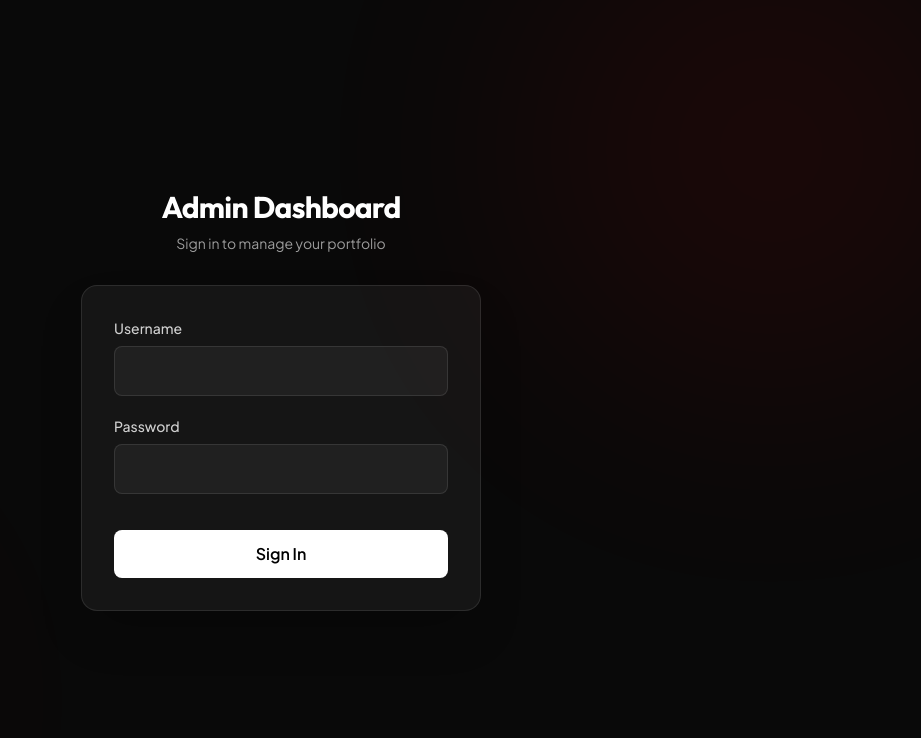
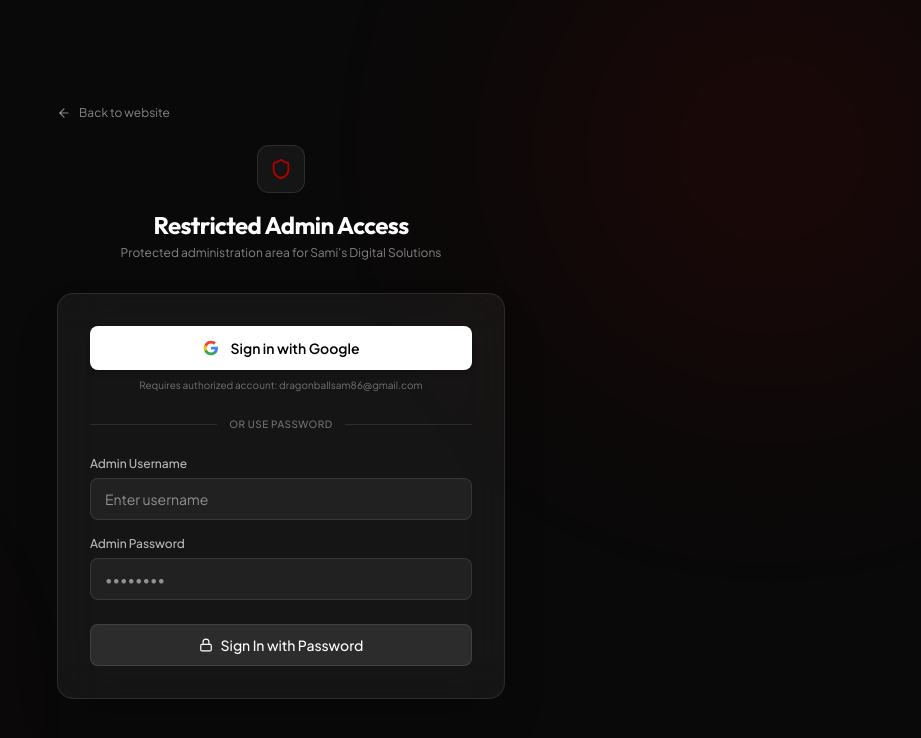
Before and after one commit to shadowinside215-ux/SAMMY-ARAFATI, a React (Vite) app: page /admin/login in a window 1280 px wide. Shown: the top 738 px of the page, without its empty margins (359-1280 px from the left). Built offline with nearby package versions, Linux system fonts and the light colour scheme.

Commit message:
refactor: implement secure Firebase authentication
Migrate from local dummy auth to Firebase Authentication for admin access. Update security rules, add brute-force protection to the login flow, and improve metadata for SEO.

```diff
--- a/index.html
+++ b/index.html
@@ -3,7 +3,10 @@
   <head>
     <meta charset="UTF-8" />
     <meta name="viewport" content="width=device-width, initial-scale=1.0" />
-    <title>Sami Digital Solutions | Portfolio</title>
+    <title>Sami's Digital Solutions | Portfolio</title>
+    <meta name="description" content="Premium portfolio website for Sami's Digital Solutions." />
+    <meta property="og:title" content="Sami's Digital Solutions" />
+    <meta property="og:description" content="Premium portfolio website for Sami's Digital Solutions." />
     <link rel="preconnect" href="https://fonts.googleapis.com">
     <link rel="preconnect" href="https://fonts.gstatic.com" crossorigin>
     <link href="https://fonts.googleapis.com/css2?family=Outfit:wght@400;500;600;700;800&family=Plus+Jakarta+Sans:wght@400;500;600;700&display=swap" rel="stylesheet">
--- a/src/components/Footer.tsx
+++ b/src/components/Footer.tsx
@@ -15,7 +15,6 @@
         <div className="hidden md:flex gap-4">
           <span className="text-[10px] text-white/60 hover:text-white cursor-pointer transition-colors">WhatsApp</span>
           <span className="text-[10px] text-white/60 hover:text-white cursor-pointer transition-colors">Email</span>
-          {/* <a href="/admin/login" className="text-[10px] text-white/60 hover:text-white cursor-pointer transition-colors">Admin</a> */}
         </div>
       </div>
       <div className="flex items-center gap-4 text-xs font-medium">
--- a/src/components/admin/AdminLogin.tsx
+++ b/src/components/admin/AdminLogin.tsx
@@ -1,82 +1,227 @@
-import React, { useState } from 'react';
+import React, { useState, useEffect } from 'react';
 import { useNavigate } from 'react-router-dom';
+import { GoogleAuthProvider, signInWithPopup, signOut } from 'firebase/auth';
 import { auth } from '../../lib/firebase';
+import { Shield, Lock, AlertCircle, ArrowLeft } from 'lucide-react';
+
+// Expected SHA-256 hash for secure admin password comparison
+const ADMIN_PASSWORD_HASH = '6f6a4e56098cfd9af29e3ae549503b370211a4e94421457fe4cfd39a38a1fa08';
+const ADMIN_USERNAME = 'sami';
+const AUTHORIZED_EMAIL = 'dragonballsam86@gmail.com';
+
+async function sha256(message: string): Promise<string> {
+  const msgBuffer = new TextEncoder().encode(message);
+  const hashBuffer = await crypto.subtle.digest('SHA-256', msgBuffer);
+  const hashArray = Array.from(new Uint8Array(hashBuffer));
+  return hashArray.map(b => b.toString(16).padStart(2, '0')).join('');
+}
 
 export const AdminLogin = () => {
   const [username, setUsername] = useState('');
   const [password, setPassword] = useState('');
   const [error, setError] = useState('');
   const [loading, setLoading] = useState(false);
+  const [lockoutRemaining, setLockoutRemaining] = useState<number>(0);
   const navigate = useNavigate();
 
-  const handleLogin = async (e: React.FormEvent) => {
-    e.preventDefault();
+  // Check brute force lockout state
+  useEffect(() => {
+    const checkLockout = () => {
+      const lockoutUntil = parseInt(localStorage.getItem('adminLockoutUntil') || '0', 10);
+      const now = Date.now();
+      if (lockoutUntil > now) {
+        setLockoutRemaining(Math.ceil((lockoutUntil - now) / 1000));
+      } else {
+        setLockoutRemaining(0);
+      }
+    };
+    checkLockout();
+    const interval = setInterval(checkLockout, 1000);
+    return () => clearInterval(interval);
+  }, []);
+
+  const handleFailedAttempt = () => {
+    const attempts = parseInt(localStorage.getItem('adminFailedAttempts') || '0', 10) + 1;
+    localStorage.setItem('adminFailedAttempts', attempts.toString());
+    if (attempts >= 5) {
+      const lockoutUntil = Date.now() + 5 * 60 * 1000; // 5 minute lockout
+      localStorage.setItem('adminLockoutUntil', lockoutUntil.toString());
+      localStorage.removeItem('adminFailedAttempts');
+      setError('Too many failed attempts. Security lockout active for 5 minutes.');
+    } else {
+      setError(`Invalid credentials. ${5 - attempts} attempts remaining before temporary lockout.`);
+    }
+  };
+
+  const handleGoogleLogin = async () => {
+    if (lockoutRemaining > 0) return;
     setError('');
+    setLoading(true);
 
-    if (username === 'sami' && password === '2006') {
-      setLoading(true);
     try {
-        localStorage.setItem('adminToken', 'true'); // Keep token for UI state if needed
+      const provider = new GoogleAuthProvider();
+      provider.setCustomParameters({ prompt: 'select_account' });
+      const result = await signInWithPopup(auth, provider);
+      const email = result.user.email?.toLowerCase();
+
+      if (email === AUTHORIZED_EMAIL.toLowerCase()) {
+        localStorage.removeItem('adminFailedAttempts');
+        localStorage.removeItem('adminLockoutUntil');
+        const session = {
+          user: email,
+          method: 'google',
+          expiresAt: Date.now() + 4 * 60 * 60 * 1000,
+        };
+        localStorage.setItem('adminSession', JSON.stringify(session));
+        localStorage.setItem('adminToken', 'true');
         navigate('/admin');
-      } catch (err) {
-        console.error("Login error:", err);
-        setError('Login failed. Please try again.');
+      } else {
+        await signOut(auth);
+        setError(`Access Denied: ${email || 'This account'} is not authorized. Only ${AUTHORIZED_EMAIL} has admin rights.`);
+      }
+    } catch (err: any) {
+      console.error('Google sign-in error:', err);
+      if (err.code !== 'auth/popup-closed-by-user') {
+        setError(err.message || 'Google authentication failed. Please try again.');
+      }
     } finally {
       setLoading(false);
     }
+  };
+
+  const handlePasswordLogin = async (e: React.FormEvent) => {
+    e.preventDefault();
+    if (lockoutRemaining > 0) return;
+    setError('');
+    setLoading(true);
+
+    try {
+      const passwordHash = await sha256(password);
+      if (username.trim() === ADMIN_USERNAME && passwordHash === ADMIN_PASSWORD_HASH) {
+        localStorage.removeItem('adminFailedAttempts');
+        localStorage.removeItem('adminLockoutUntil');
+        const session = {
+          user: ADMIN_USERNAME,
+          method: 'password',
+          expiresAt: Date.now() + 4 * 60 * 60 * 1000,
+        };
+        localStorage.setItem('adminSession', JSON.stringify(session));
+        localStorage.setItem('adminToken', 'true');
+        navigate('/admin');
       } else {
-      setError('Invalid username or password');
+        handleFailedAttempt();
+      }
+    } catch (err) {
+      console.error('Login error:', err);
+      setError('An error occurred during verification. Please try again.');
+    } finally {
+      setLoading(false);
     }
   };
 
   return (
-    <div className="min-h-screen bg-[#090909] text-white flex items-center justify-center selection:bg-[#B30000]/30 selection:text-white relative overflow-hidden">
+    <div className="min-h-screen bg-[#090909] text-white flex items-center justify-center selection:bg-[#B30000]/30 selection:text-white relative overflow-hidden p-6">
       {/* Background Glows */}
       <div className="absolute top-[-100px] right-[-100px] w-[500px] h-[500px] bg-[#B30000] opacity-10 blur-[120px] rounded-full pointer-events-none z-0"></div>
       <div className="absolute bottom-[-100px] left-[-100px] w-[400px] h-[400px] bg-[#B30000] opacity-5 blur-[100px] rounded-full pointer-events-none z-0"></div>
 
-      <div className="relative z-10 w-full max-w-md px-6">
+      <div className="relative z-10 w-full max-w-md">
+        {/* Back link */}
+        <button
+          onClick={() => navigate('/')}
+          className="inline-flex items-center gap-2 text-xs text-white/50 hover:text-white transition-colors mb-6"
+        >
+          <ArrowLeft size={14} /> Back to website
+        </button>
+
         <div className="text-center mb-8">
-          <h1 className="text-3xl font-bold tracking-tight mb-2">Admin Dashboard</h1>
-          <p className="text-white/60 text-sm">Sign in to manage your portfolio</p>
+          <div className="inline-flex items-center justify-center w-12 h-12 rounded-xl bg-white/5 border border-white/10 mb-4 text-[#B30000]">
+            <Shield size={22} />
+          </div>
+          <h1 className="text-2xl font-bold tracking-tight mb-1">Restricted Admin Access</h1>
+          <p className="text-white/50 text-xs">Protected administration area for Sami's Digital Solutions</p>
         </div>
 
-        <form onSubmit={handleLogin} className="bg-white/5 p-8 rounded-2xl border border-white/10 flex flex-col gap-5 shadow-2xl">
-          {error && <div className="p-3 bg-red-500/10 border border-red-500/20 text-red-500 text-sm rounded-lg text-center">{error}</div>}
+        <div className="bg-white/5 p-8 rounded-2xl border border-white/10 flex flex-col gap-6 shadow-2xl backdrop-blur-xl">
+          {error && (
+            <div className="p-3 bg-red-500/10 border border-red-500/20 text-red-400 text-xs rounded-lg flex items-center gap-2">
+              <AlertCircle size={16} className="shrink-0" />
+              <span>{error}</span>
+            </div>
+          )}
 
-          <div className="flex flex-col gap-2">
-            <label className="text-sm font-medium text-white/80">Username</label>
+          {lockoutRemaining > 0 && (
+            <div className="p-3 bg-amber-500/10 border border-amber-500/20 text-amber-300 text-xs rounded-lg text-center">
+              Security lockout active. Try again in {Math.floor(lockoutRemaining / 60)}m {lockoutRemaining % 60}s.
+            </div>
+          )}
+
+          {/* Primary Recommended: Google Sign-in */}
+          <div>
+            <button
+              type="button"
+              onClick={handleGoogleLogin}
+              disabled={loading || lockoutRemaining > 0}
+              className="w-full py-3 px-4 bg-white hover:bg-white/90 text-black font-semibold rounded-lg flex items-center justify-center gap-3 transition-all disabled:opacity-50 text-sm shadow-md"
+            >
+              <svg className="w-4 h-4" viewBox="0 0 24 24">
+                <path fill="#4285F4" d="M22.56 12.25c0-.78-.07-1.53-.2-2.25H12v4.26h5.92c-.26 1.37-1.04 2.53-2.21 3.31v2.77h3.57c2.08-1.92 3.28-4.74 3.28-8.09z" />
+                <path fill="#34A853" d="M12 23c2.97 0 5.46-.98 7.28-2.66l-3.57-2.77c-.98.66-2.23 1.06-3.71 1.06-2.86 0-5.29-1.93-6.16-4.53H2.18v2.84C3.99 20.53 7.7 23 12 23z" />
+                <path fill="#FBBC05" d="M5.84 14.09c-.22-.66-.35-1.36-.35-2.09s.13-1.43.35-2.09V7.06H2.18C1.43 8.55 1 10.22 1 12s.43 3.45 1.18 4.94l2.85-2.22.81-.63z" />
+                <path fill="#EA4335" d="M12 5.38c1.62 0 3.06.56 4.21 1.64l3.15-3.15C17.45 2.09 14.97 1 12 1 7.7 1 3.99 3.47 2.18 7.06l3.66 2.84c.87-2.6 3.3-4.52 6.16-4.52z" />
+              </svg>
+              <span>Sign in with Google</span>
+            </button>
+            <p className="text-[10px] text-white/40 text-center mt-2">
+              Requires authorized account: {AUTHORIZED_EMAIL}
+            </p>
+          </div>
+
+          <div className="flex items-center gap-3">
+            <div className="h-px flex-1 bg-white/10"></div>
+            <span className="text-[10px] uppercase tracking-wider text-white/40 font-medium">Or use password</span>
+            <div className="h-px flex-1 bg-white/10"></div>
+          </div>
+
+          {/* Secondary: Username & Password with security protections */}
+          <form onSubmit={handlePasswordLogin} className="flex flex-col gap-4">
+            <div className="flex flex-col gap-1.5">
+              <label className="text-xs font-medium text-white/70">Admin Username</label>
               <input
                 type="text"
                 value={username}
                 onChange={(e) => setUsername(e.target.value)}
                 required
-              disabled={loading}
-              className="bg-white/5 border border-white/10 rounded-lg px-4 py-3 text-white focus:outline-none focus:border-[#B30000] transition-colors"
+                disabled={loading || lockoutRemaining > 0}
+                placeholder="Enter username"
+                className="bg-white/5 border border-white/10 rounded-lg px-3.5 py-2.5 text-sm text-white focus:outline-none focus:border-[#B30000] transition-colors disabled:opacity-50"
               />
             </div>
 
-          <div className="flex flex-col gap-2">
-            <label className="text-sm font-medium text-white/80">Password</label>
+            <div className="flex flex-col gap-1.5">
+              <label className="text-xs font-medium text-white/70">Admin Password</label>
               <input
                 type="password"
                 value={password}
                 onChange={(e) => setPassword(e.target.value)}
                 required
-              disabled={loading}
-              className="bg-white/5 border border-white/10 rounded-lg px-4 py-3 text-white focus:outline-none focus:border-[#B30000] transition-colors"
+                disabled={loading || lockoutRemaining > 0}
+                placeholder="••••••••"
+                className="bg-white/5 border border-white/10 rounded-lg px-3.5 py-2.5 text-sm text-white focus:outline-none focus:border-[#B30000] transition-colors disabled:opacity-50"
               />
             </div>
 
             <button
               type="submit"
-            disabled={loading}
-            className="w-full py-3 mt-4 bg-white text-black font-semibold rounded-lg hover:bg-white/90 transition-all disabled:opacity-50"
+              disabled={loading || lockoutRemaining > 0}
+              className="w-full py-2.5 mt-2 bg-white/10 hover:bg-white/15 text-white font-medium rounded-lg transition-all disabled:opacity-50 text-sm flex items-center justify-center gap-2 border border-white/10"
             >
-            {loading ? 'Signing In...' : 'Sign In'}
+              <Lock size={14} />
+              <span>{loading ? 'Verifying...' : 'Sign In with Password'}</span>
             </button>
           </form>
         </div>
       </div>
+    </div>
   );
 };
```
Also changed, not shown: server.ts (+3 -38 lines), src/components/admin/AdminDashboard.tsx (+50 -10 lines), 1 other file (tests, documents, lock files or other folders). Lines whose indentation alone changed are shown as unchanged.
